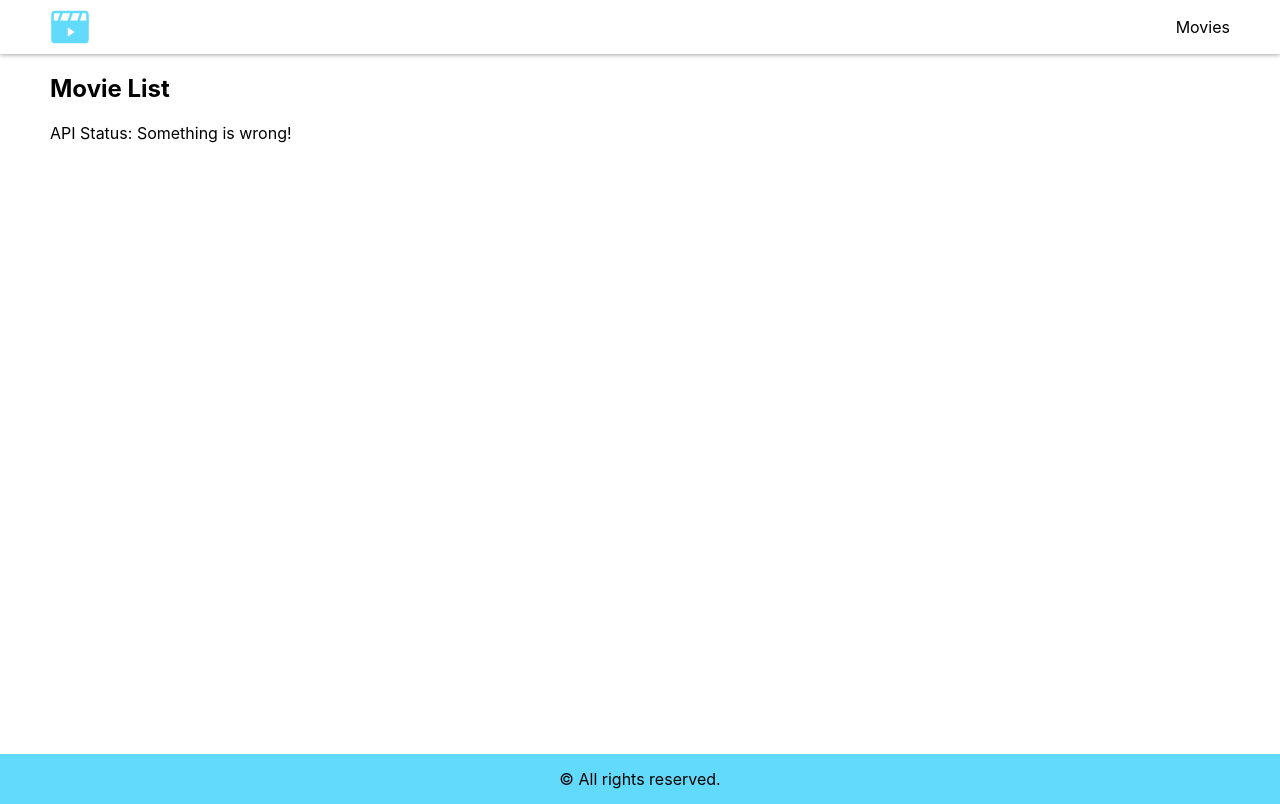
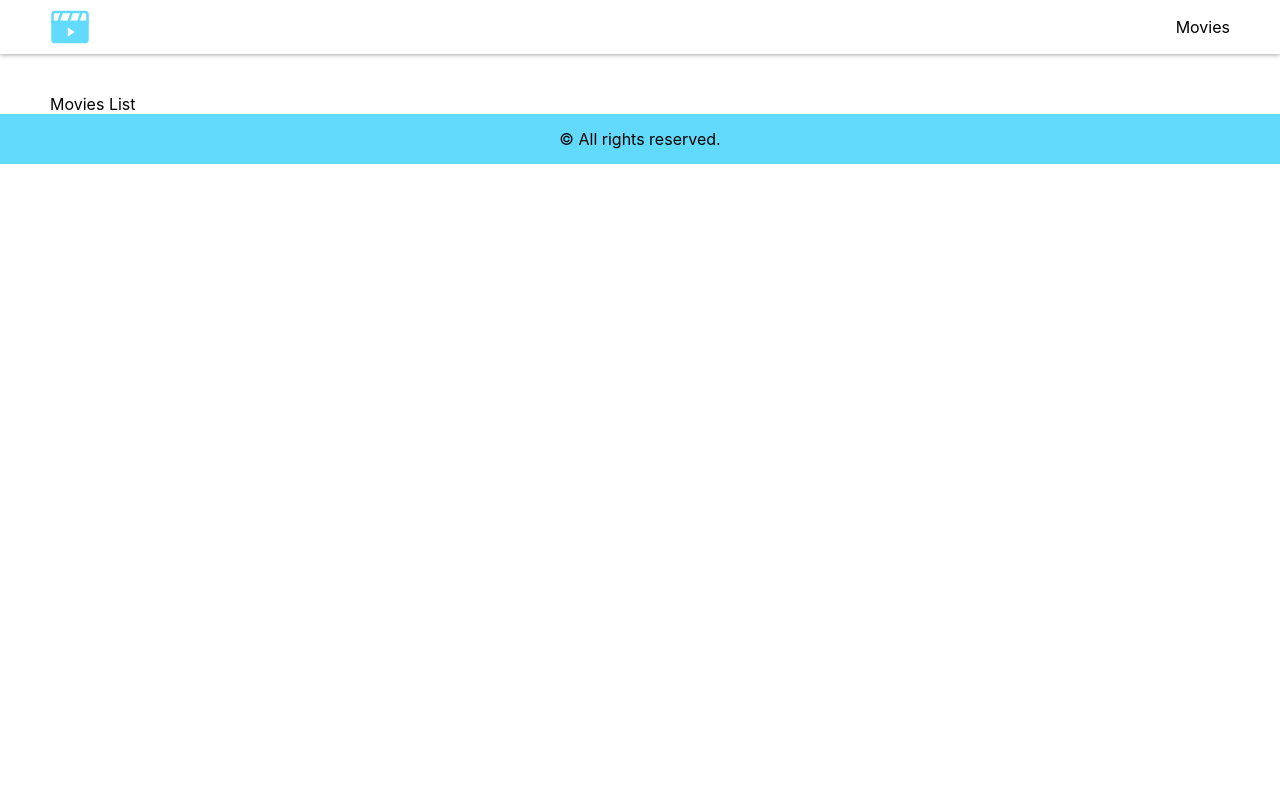
Before and after one commit to AudriusAnusauskas/tmdbMoviesApp-FE-, a React (Create React App) app: page / in a window 1280 px wide. Built offline with nearby package versions, Linux system fonts and the light colour scheme; no server answers.

Commit message:
whis-11 update MoviesListContainer

```diff
--- a/src/components/Layout/Layout.module.css
+++ b/src/components/Layout/Layout.module.css
@@ -1,5 +1,4 @@
 .main {
   margin: 0 50px -50px 50px;
-  min-height: calc(100vh - 70px);
-
+  min-height: 70px;
 }
--- /dev/null
+++ b/src/containers/MoviesListContainer/MoviesListContainer.module.css
@@ -0,0 +1,3 @@
+.moviesList{
+  margin-top: 40px;
+}
--- a/src/containers/MoviesListContainer/MoviesListContainer.tsx
+++ b/src/containers/MoviesListContainer/MoviesListContainer.tsx
@@ -1,15 +1,9 @@
 import React from 'react';
-import { useQuery } from 'react-query';
-import { fetchStatus } from 'api/health';
+
+import styles from './MoviesListContainer.module.css';
 
 const MoviesListContainer: React.FunctionComponent = () => {
-  const { data: healthy } = useQuery('status', fetchStatus);
-  return (
-    <div>
-      <h2>Movie List</h2>
-      <p>API Status: {healthy ? 'Is running' : 'Something is wrong!'}</p>
-    </div>
-  );
+  return <div className={styles.moviesList}>Movies List</div>;
 };
 
 export default MoviesListContainer;
```
